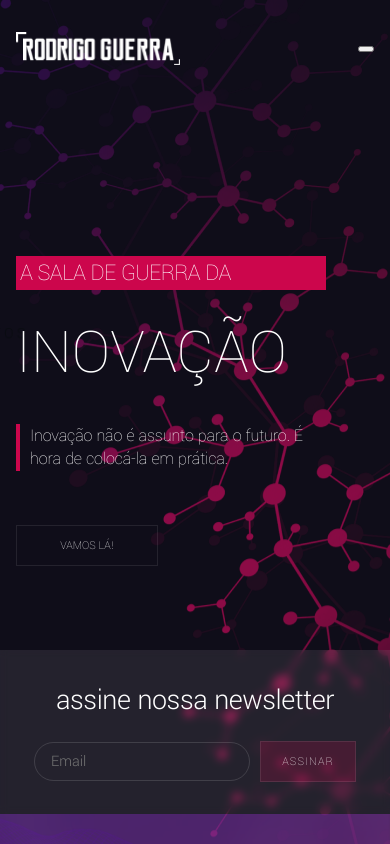
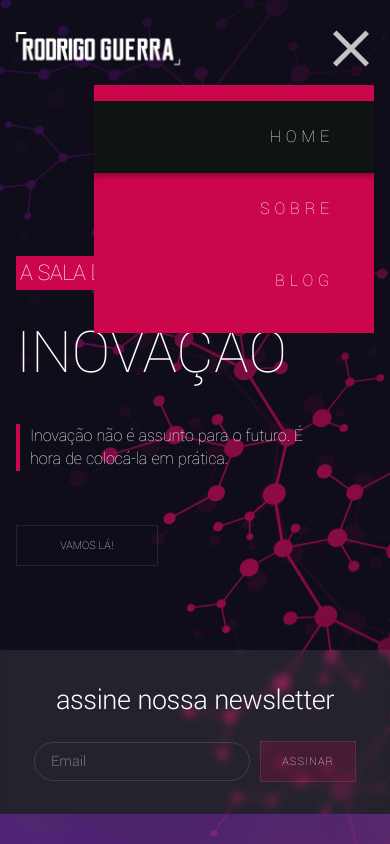
Before and after one commit to jpdrsanchez/rodrigo-guerra, a Next.js app: page / in a window 390 px wide. Both pictures are taken after a click on the button "Abrir Menu". Shown: the top 844 px of the page. Built offline with nearby package versions, Linux system fonts and the light colour scheme; no server answers.

Commit message:
Menu mobile e página sobre

```diff
--- a/src/components/Header.js
+++ b/src/components/Header.js
@@ -25,7 +25,7 @@ const HeaderContainer = styled(Container)`
     align-items: center;
   }
 
-  a {
+  & > a {
     display: block;
     width: 100%;
     max-width: 10.25rem;
--- a/src/components/Menu.js
+++ b/src/components/Menu.js
@@ -1,20 +1,49 @@
 import Link from 'next/link';
+import { useState } from 'react';
 
 import styled from 'styled-components';
+import { showTranslate } from '../styles/animations';
 
 const StyledMenu = styled.nav`
+  position: relative;
+
   ul {
+    @media (max-width: 63.9375em) {
+      display: none;
+      position: absolute;
+      top: 3rem;
+      right: 0;
+      background: var(--pink);
+      padding-top: 1rem;
+      padding-bottom: 1rem;
+      width: 20.25rem;
+      z-index: 999;
+    }
+
+    @media (max-width: 24.9375em) {
+      width: 17.5rem;
+    }
+
+    @media (min-width: 64em) {
       display: flex;
       align-items: center;
+    }
 
+    &.active {
       @media (max-width: 63.9375em) {
-      display: none;
+        display: block;
+        opacity: 0;
+        transform: translateY(-2rem);
+        animation: ${showTranslate} 0.3s forwards;
+      }
     }
   }
 
   li {
     &:not(:last-child) {
+      @media (min-width: 64em) {
         margin-right: 1.875rem;
+      }
     }
   }
 
@@ -29,12 +58,33 @@ const StyledMenu = styled.nav`
     text-transform: uppercase;
     transition: all 0.3s;
 
+    @media (max-width: 63.9375em) {
+      display: block;
+      text-align: right;
+      line-height: 2.9;
+      padding: 0.625rem 2.5rem 0.625rem 1rem;
+      max-width: 100%;
+    }
+
     &:hover {
+      @media (max-width: 63.9375em) {
+        background: var(--darkGray);
+        box-shadow: 0 0.25rem 0.25rem rgba(0, 0, 0, 0.25);
+      }
+
+      @media (min-width: 64em) {
         color: var(--pink);
+      }
     }
 
     &.active {
+      @media (max-width: 63.9375em) {
+        background: var(--darkGray);
+        box-shadow: 0 0.25rem 0.25rem rgba(0, 0, 0, 0.25);
+      }
+
       &::after {
+        @media (min-width: 64em) {
           background: var(--pink);
           content: '';
           display: block;
@@ -45,11 +95,76 @@ const StyledMenu = styled.nav`
         }
       }
     }
+  }
 `;
 
 const MenuButton = styled.button`
+  display: flex;
+  align-items: center;
+  justify-content: center;
+  appearance: none;
+  padding: 0;
+  border: none;
+  width: 2.875rem;
+  height: 1.5rem;
+  background: none;
+  position: relative;
+  z-index: 999;
+
+  &:focus {
+    outline: none;
+  }
+
+  &::before {
+    display: block;
+    content: '';
+    width: 100%;
+    height: 0.3125rem;
+    background: var(--grey);
+    box-shadow: 0 0.5625rem var(--grey), 0 -0.5625rem var(--grey);
+    transition: all 0.3s;
+  }
+
+  &::after {
+    background: var(--grey);
+    display: block;
+    content: '';
+    width: 100%;
+    height: 0.3125rem;
+    position: absolute;
+    transition: all 0.3s;
+  }
+
+  &.active {
+    &::before {
+      transform: rotate(45deg);
+      box-shadow: none;
+    }
+
+    &::after {
+      transform: rotate(-45deg);
+    }
+  }
+
   @media (min-width: 64em) {
     display: none;
+  }
+`;
+
+const Cover = styled.div`
+  display: none;
+  top: 0;
+  left: 0;
+  width: 100%;
+  height: 100vh;
+  position: fixed;
+  background: none;
+  z-index: 998;
+
+  &.active {
+    @media (max-width: 63.9375rem) {
+      display: block;
+    }
   }
 `;
 
@@ -60,32 +175,53 @@ const Menu = ({ current, className }) => {
     ['/blog']: 'blog',
   };
 
+  const [open, setOpen] = useState(false);
+
+  const handleMenu = () => {
+    setOpen(!open);
+  };
+
   return (
     <StyledMenu className={className}>
-      <MenuButton aria-label="Abrir Menu" type="button" />
-      <ul>
+      <MenuButton
+        aria-label="Abrir Menu"
+        type="button"
+        onClick={handleMenu}
+        className={open ? 'active' : ''}
+      />
+      <ul className={open ? 'active' : ''}>
         <li>
           <Link href="/">
-            <a className={menuItems[current] === 'home' ? 'active' : ''}>
+            <a
+              className={menuItems[current] === 'home' ? 'active' : ''}
+              onClick={handleMenu}
+            >
               Home
             </a>
           </Link>
         </li>
         <li>
           <Link href="/sobre">
-            <a className={menuItems[current] === 'sobre' ? 'active' : ''}>
+            <a
+              className={menuItems[current] === 'sobre' ? 'active' : ''}
+              onClick={handleMenu}
+            >
               Sobre
             </a>
           </Link>
         </li>
         <li>
           <Link href="/blog">
-            <a className={menuItems[current] === 'blog' ? 'active' : ''}>
+            <a
+              className={menuItems[current] === 'blog' ? 'active' : ''}
+              onClick={handleMenu}
+            >
               Blog
             </a>
           </Link>
         </li>
       </ul>
+      <Cover className={open ? 'active' : ''} onClick={handleMenu} />
     </StyledMenu>
   );
 };
--- a/src/styles/global.js
+++ b/src/styles/global.js
@@ -14,6 +14,7 @@ const GlobalStyles = createGlobalStyle`
     --darkGray: #0f1312;
     --white: #fff;
     --pink: #cc064c;
+    --grey: #c4c4c4;
 
     /* Units */
     --gutter: .9375rem; // 15px
```
Lines whose indentation alone changed are shown as unchanged.
